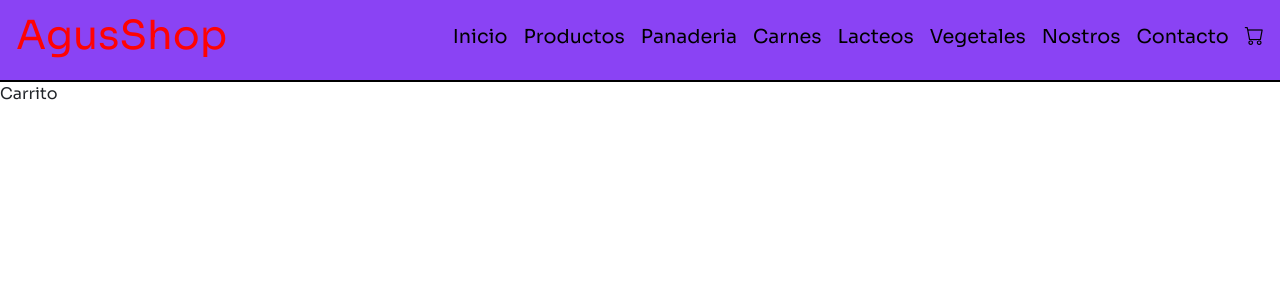
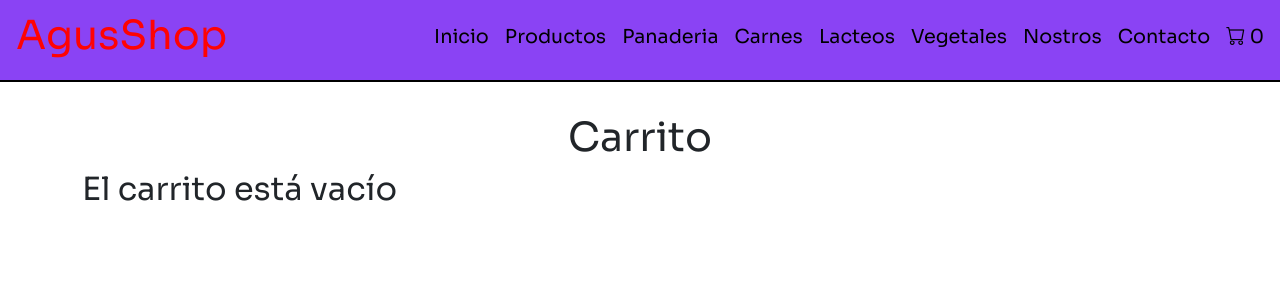
Before and after one commit to garufa7x/react, a React (Create React App) app: page /carrito in a window 1280 px wide. Shown: the top 300 px of the page. Built offline with nearby package versions, Linux system fonts and the light colour scheme.

Commit message:
Carrito,CartWidget, Firebase1

```diff
--- a/package.json
+++ b/package.json
@@ -8,6 +8,7 @@
     "@testing-library/user-event": "^13.5.0",
     "bootstrap": "^5.3.0",
     "bootstrap-icons": "^1.10.5",
+    "firebase": "^10.1.0",
     "react": "^18.2.0",
     "react-bootstrap": "^2.8.0",
     "react-dom": "^18.2.0",
--- a/src/App.jsx
+++ b/src/App.jsx
@@ -5,8 +5,8 @@ import { ItemDetailContainer } from './components/ItemDetailContainer';
 import { BrowserRouter, Route, Routes } from 'react-router-dom';
 import { Nosotros } from './components/Nosotros';
 import { Contacto } from './components/Contacto';
-import { Carrito } from './components/Carrito';
-import { CartContext, CartProvider } from './Context/CartContext';
+import Carrito from './components/Carrito';
+import { CartProvider } from './Context/CartContext';
 
 
 function App() {
--- a/src/Context/CartContext.jsx
+++ b/src/Context/CartContext.jsx
@@ -1,9 +1,9 @@
 import { createContext, useEffect, useState } from "react";
 
-export const CartContext = createContext ();
+export const CartContext = createContext();
 const carritoInicial = JSON.parse(localStorage.getItem("carrito")) || [];
 
-export const CartProvider = ({children}) => {
+export const CartProvider = ({ children }) => {
 
     const [carrito, setCarrito] = useState(carritoInicial);
 
@@ -26,7 +26,7 @@ export const CartProvider = ({children}) => {
     }
 
     const precioTotal = () => {
-        return carrito.reduce((acc, prod) => acc + prod.precio * prod.cantidad, 0);
+        return carrito.reduce((acc, prod) => acc + prod.price * prod.cantidad, 0);
     }
 
     const vaciarCarrito = () => {
@@ -39,17 +39,14 @@ export const CartProvider = ({children}) => {
 
 
     return (
-        <CartContext.Provider value={ {
+        <CartContext.Provider value={{
             carrito,
             agregarAlCarrito,
             cantidadEnCarrito,
             precioTotal,
             vaciarCarrito
-        } }>
+        }}>
             {children}
         </CartContext.Provider>
     )
-
-
-
 }
--- /dev/null
+++ b/src/Firebase/config.js
@@ -0,0 +1,14 @@
+import { initializeApp } from "firebase/app";
+import { getFirestore } from "firebase/firestore";
+
+const firebaseConfig = {
+  apiKey: "AIzaSyCGOgyx6qsiiUxPAxnoCZg2KYcS7UXXkiw",
+  authDomain: "coder-ecommerce-7930d.firebaseapp.com",
+  projectId: "coder-ecommerce-7930d",
+  storageBucket: "coder-ecommerce-7930d.appspot.com",
+  messagingSenderId: "707151874262",
+  appId: "1:707151874262:web:ef4fd7f442e2788609a177"
+};
+
+const app = initializeApp(firebaseConfig);
+export const db = getFirestore(app);
--- a/src/components/Carrito.jsx
+++ b/src/components/Carrito.jsx
@@ -1,11 +1,40 @@
 import React, { useContext } from 'react'
 import { CartContext } from '../Context/CartContext'
+import { Link } from 'react-router-dom';
 
-export const Carrito = () => {
+const Carrito = () => {
 
-    const {carrito} = useContext (CartContext)
+  const { carrito, precioTotal, vaciarCarrito } = useContext(CartContext);
+
+  const handleVaciar = () => {
+    vaciarCarrito();
+  }
 
   return (
-    <div>Carrito</div>
+    <div className="container">
+      <h1 className="main-title">Carrito</h1>
+      {
+        carrito.map((prod) => (
+          <div key={prod.id}>
+            <br />
+            <h3>{prod.product_name}</h3>
+            <p>Precio unit: ${prod.price}</p>
+            <p>Precio total: ${prod.price * prod.cantidad}</p>
+            <p>Cant: {prod.cantidad}</p>
+            <br />
+          </div>
+        ))
+      }
+      {
+        carrito.length > 0 ?
+          <>
+            <h2>Precio total: ${precioTotal()}</h2>
+            <button onClick={handleVaciar}>Vaciar</button>
+            <Link to="/checkout">Finalizar compra</Link>
+          </> :
+          <h2>El carrito está vacío</h2>
+      }
+    </div>
   )
 }
+export default Carrito
--- a/src/components/CartWidget.jsx
+++ b/src/components/CartWidget.jsx
@@ -1,11 +1,15 @@
-import React from 'react'
+import React, { useContext } from 'react'
 import { Link } from 'react-router-dom'
+import { CartContext } from '../Context/CartContext';
 
-export const CartWidget = ({cantidad}) => {
 
-    return (
+export const CartWidget = () => {
+
+  const { cantidadEnCarrito } = useContext(CartContext);
+
+  return (
     <div>
-      <Link className="menu-link" to="/carrito"><i className="bi bi-cart"></i> {cantidad}</Link>
+      <Link className="menu-link" to="/carrito"><i className="bi bi-cart"></i> <span className="numerito">{cantidadEnCarrito()}</span></Link>
 
     </div>
   )
--- a/src/components/ItemCount.jsx
+++ b/src/components/ItemCount.jsx
@@ -1,4 +1,4 @@
-import React, { useState } from 'react'
+
 
 
 export const ItemCount = ({cantidad, handleRestar, handleSumar , handleAgregar}) => {
--- a/src/components/ItemDetail.jsx
+++ b/src/components/ItemDetail.jsx
@@ -1,22 +1,21 @@
 import { Link } from "react-router-dom"
 import { ItemCount } from "./ItemCount"
-import { useState } from "react";
+import { useContext, useState } from "react";
+import { CartContext } from "../Context/CartContext"
 
 
 export const ItemDetail = ({ item }) => {
 
-  const [cantidad, setCantidad] =useState(1);
+  const { agregarAlCarrito } = useContext(CartContext);
+
+  const [cantidad, setCantidad] = useState(1);
 
   const handleRestar = () => {
-    cantidad > 1 && setCantidad (cantidad -1)
+    cantidad > 1 && setCantidad(cantidad - 1)
   }
 
   const handleSumar = () => {
-    cantidad < item.quantity && setCantidad(cantidad +1)
-  }
-
-  const handleAgregar = () => {
-    console.log ({...item, cantidad});
+    cantidad < item.quantity && setCantidad(cantidad + 1)
   }
 
   return (
@@ -28,7 +27,7 @@ export const ItemDetail = ({ item }) => {
           <p className="descripcion">{item.descripcion}</p>
           <p className="categoria">{item.category}</p>
           <p className="precio">{item.price}</p>
-        <ItemCount cantidad={cantidad} handleRestar={handleRestar} handleSumar={handleSumar} handleAgregar={handleAgregar} />
+          <ItemCount cantidad={cantidad} handleRestar={handleRestar} handleSumar={handleSumar} handleAgregar={() => { agregarAlCarrito(item, cantidad) }} />
           <Link className="ver-mas" to={`/productos/`}>Volver</Link>
         </div>
       </div>
--- a/src/components/ItemListContainer.jsx
+++ b/src/components/ItemListContainer.jsx
@@ -2,6 +2,8 @@ import React, { useState, useEffect } from 'react'
 import { pedirDatos } from '../helpers/pedirDatos'
 import { ItemList } from './ItemList';
 import { useParams } from 'react-router-dom';
+import { collection, getDocs, query, where } from "firebase/firestore";
+import { db } from "../Firebase/config";
 
 export const ItemListContainer = () => {
 
@@ -10,16 +12,18 @@ export const ItemListContainer = () => {
   const [titulo, setTitulo] = useState('Productos');
 
   useEffect(() => {
-    pedirDatos ()
-      .then ((res) => {
-        if (category){
-          setProductos(res.filter((prod) => prod.category === category));
-          setTitulo(category);
-        } else {
-          setProductos(res);
-          setTitulo('Productos');
-        }
-      })
+    const productosRef = collection(db, "productos");
+    const q = category ? query(productosRef, where("categoria", "==", category)) : productosRef;
+
+    getDocs(q)
+        .then((resp) => {
+
+          setProductos(
+            resp.docs.map((doc) => {
+              return { ...doc.data(), id: doc.id }
+            })
+          )
+        })
   }, [category])
 
   return (
```
Also changed, not shown: 1 other file (tests, documents, lock files or other folders). Lines whose indentation alone changed are shown as unchanged.
